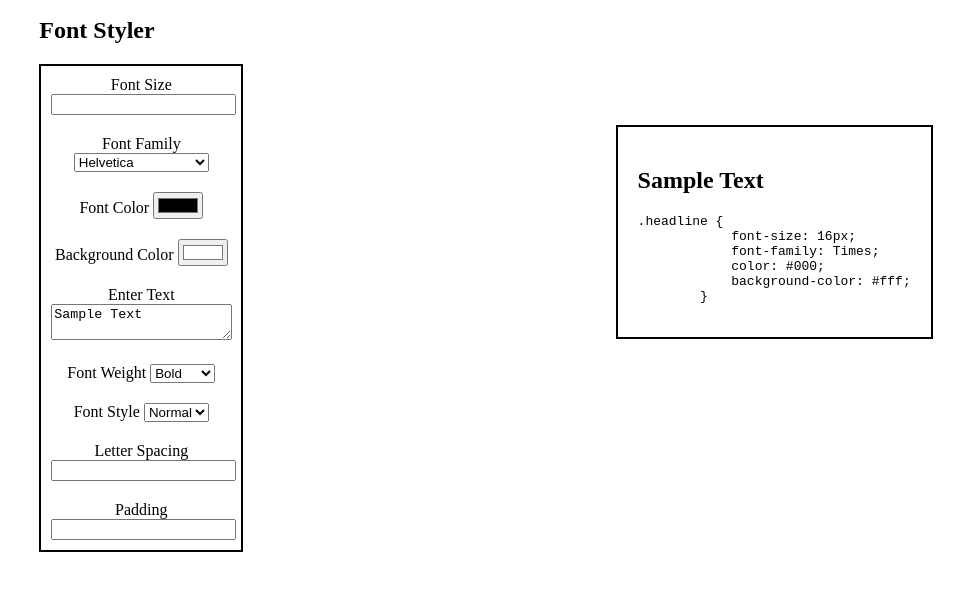
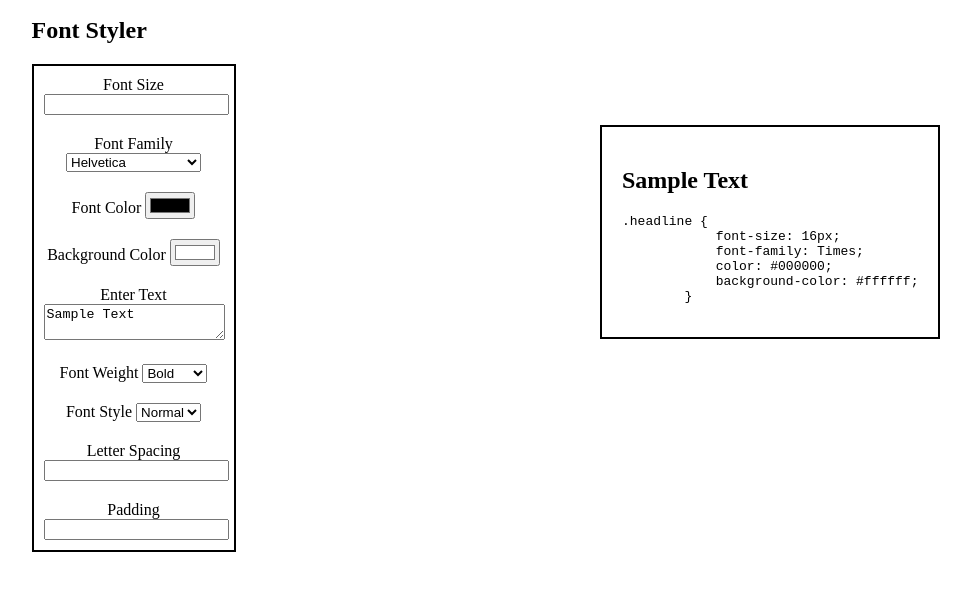
Before and after one commit to numel007/web1.0-final, a plain HTML site: page index.html in a window 1280 px wide. Shown: the part 96-686 px from the top of the page, without its empty margins (154-1125 px from the left). Drawn offline with Linux system fonts and the light colour scheme.

Commit message:
formatting

```diff
--- a/index.html
+++ b/index.html
@@ -82,8 +82,8 @@
             <pre><code>.headline {
             font-size: <span id="show-size">16</span>px;
             font-family: <span id="show-font">Times</span>;
-            color: <span id="show-color">#000</span>;
-            background-color: <span id="show-bg-color">#fff</span>;
+            color: <span id="show-color">#000000</span>;
+            background-color: <span id="show-bg-color">#ffffff</span>;
         }</code></pre>
         </section>
     </div>
```
Lines whose indentation alone changed are shown as unchanged.
